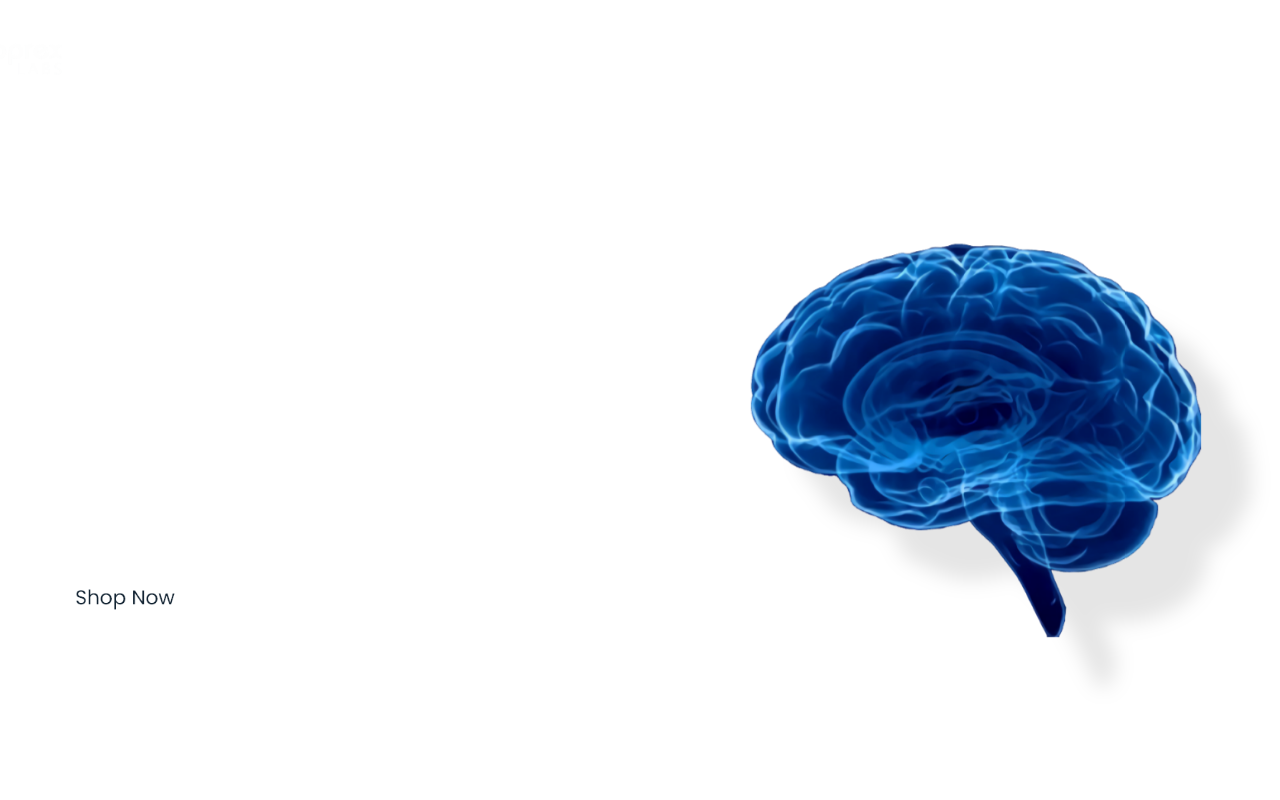
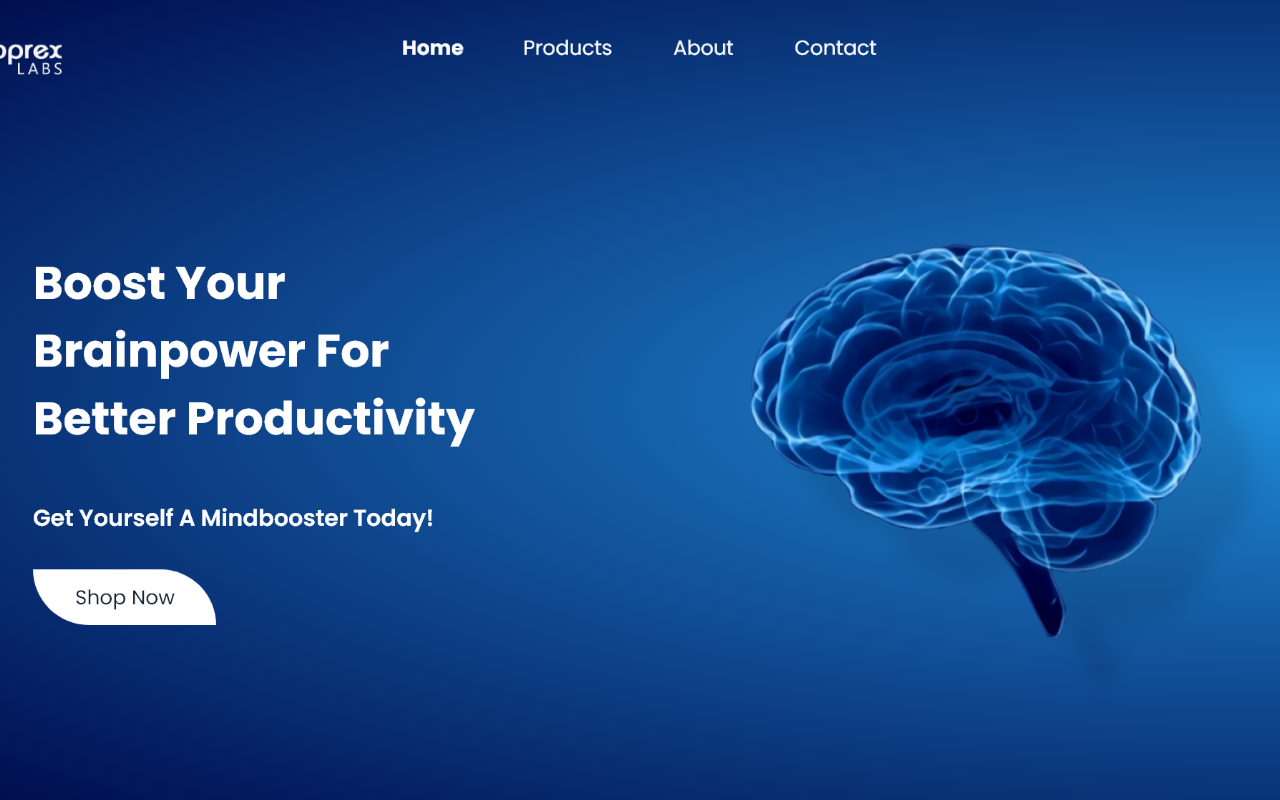
Before and after one commit to Siddhesh-Ugale/Bioprex, a plain HTML site: page opt-3/index1.html in a window 1280 px wide. Shown: the top 800 px of the page. Drawn offline with Linux system fonts and the light colour scheme.

Commit message:
Add files via upload

```diff
--- a/opt-3/style.css
+++ b/opt-3/style.css
@@ -4,8 +4,8 @@
 }
 
 html {
-  /* background: radial-gradient(at right, #3483bc, #091827); */
-  background-color: white;
+  background: radial-gradient(at right, #208cd9, #000e4f);
+  /* background-color: white; */
 }
 
 .nav {
```
